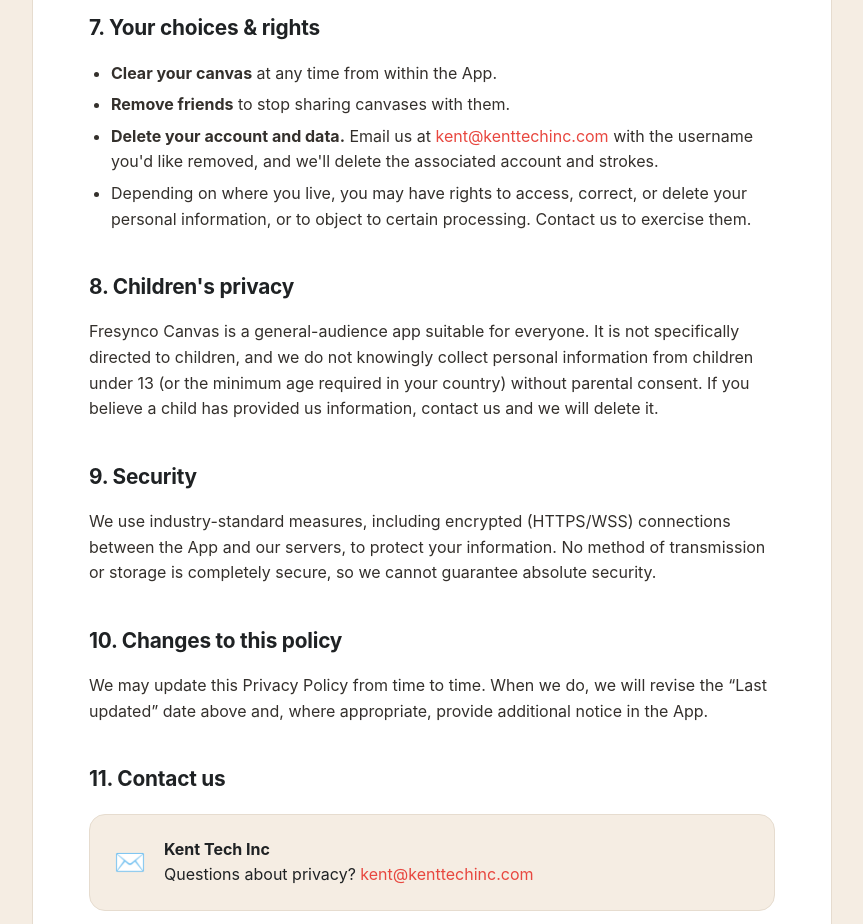
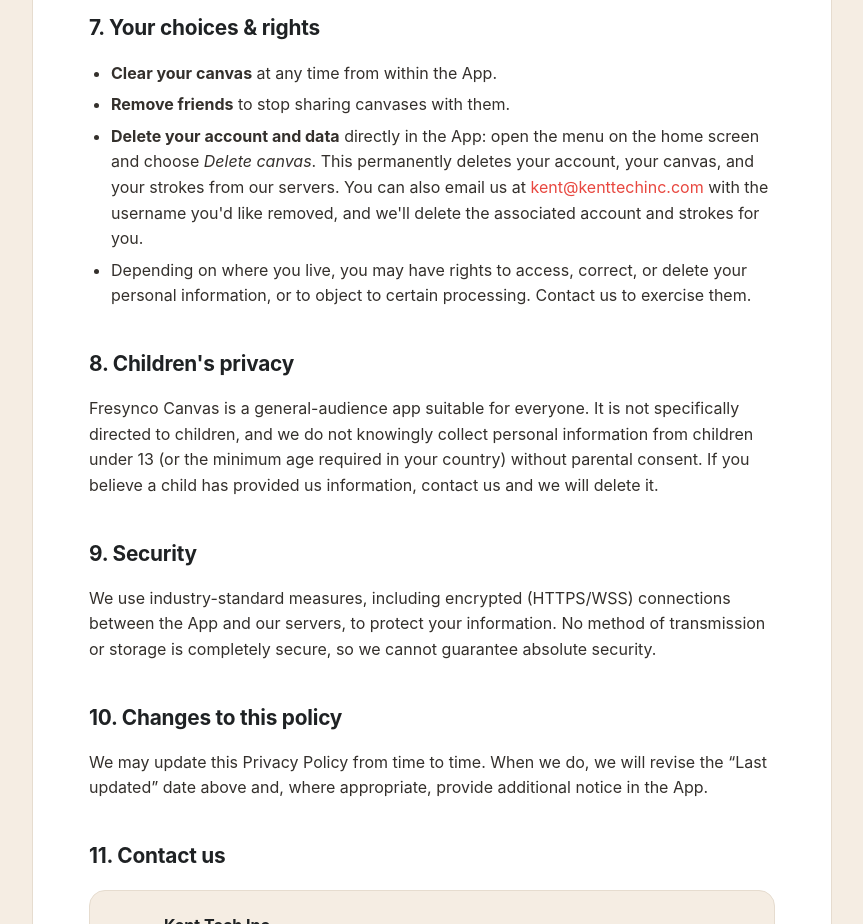
Before and after one commit to the-kentpaul/fresynco-landing, a plain HTML site: page privacy.html in a window 1280 px wide. Shown: the part 2960-3884 px from the top of the page, without its empty margins (208-1071 px from the left). Drawn offline with Linux system fonts and the light colour scheme.

Commit message:
Publish legal pages (2026-07-12T22:14Z)

```diff
--- a/privacy.html
+++ b/privacy.html
@@ -209,10 +209,13 @@
             <strong>Remove friends</strong> to stop sharing canvases with them.
           </li>
           <li>
-            <strong>Delete your account and data.</strong> Email us at
+            <strong>Delete your account and data</strong> directly in the App:
+            open the menu on the home screen and choose
+            <em>Delete canvas</em>. This permanently deletes your account, your
+            canvas, and your strokes from our servers. You can also email us at
             <a href="mailto:kent@kenttechinc.com">kent@kenttechinc.com</a> with the
             username you'd like removed, and we'll delete the associated account
-            and strokes.
+            and strokes for you.
           </li>
           <li>
             Depending on where you live, you may have rights to access, correct,
```
